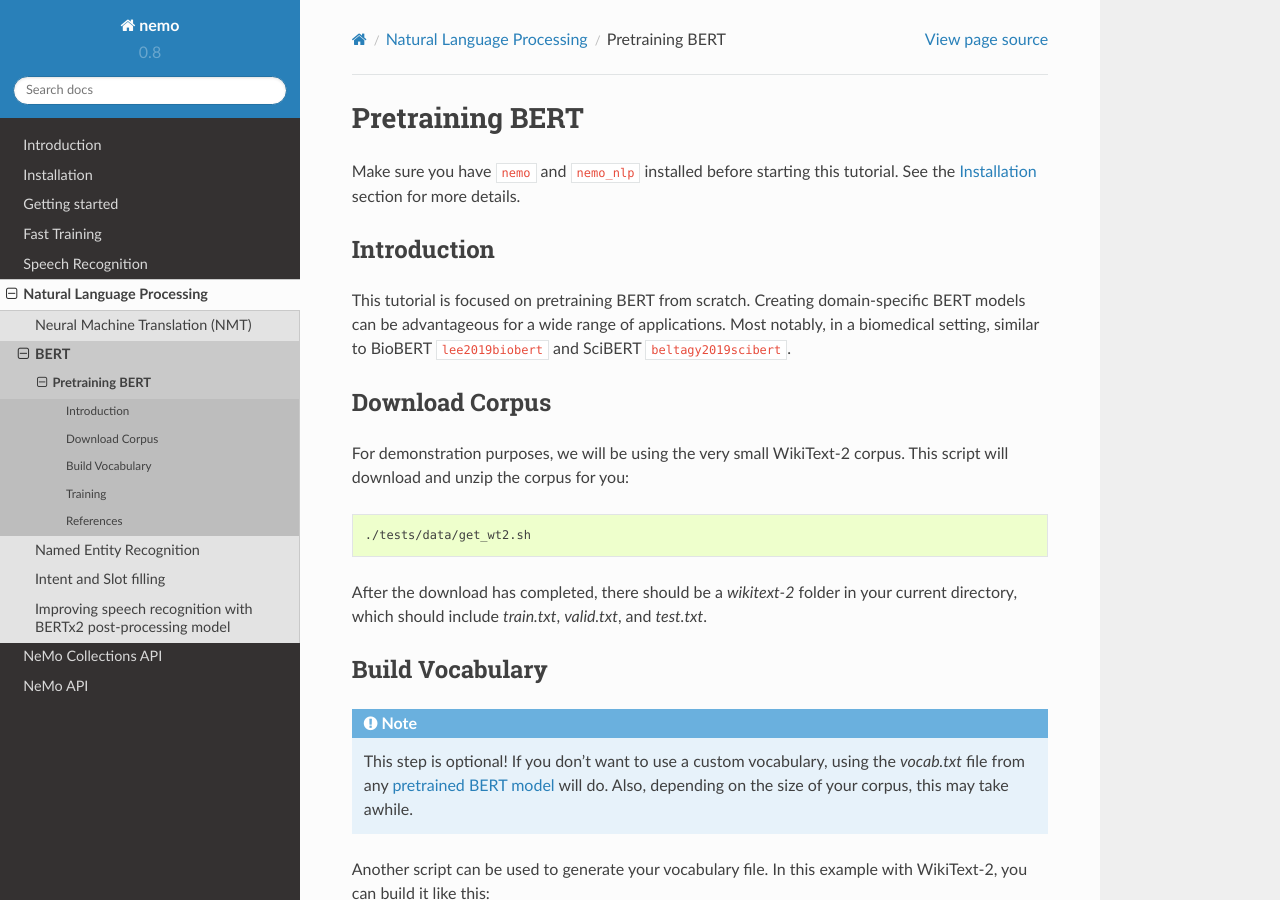
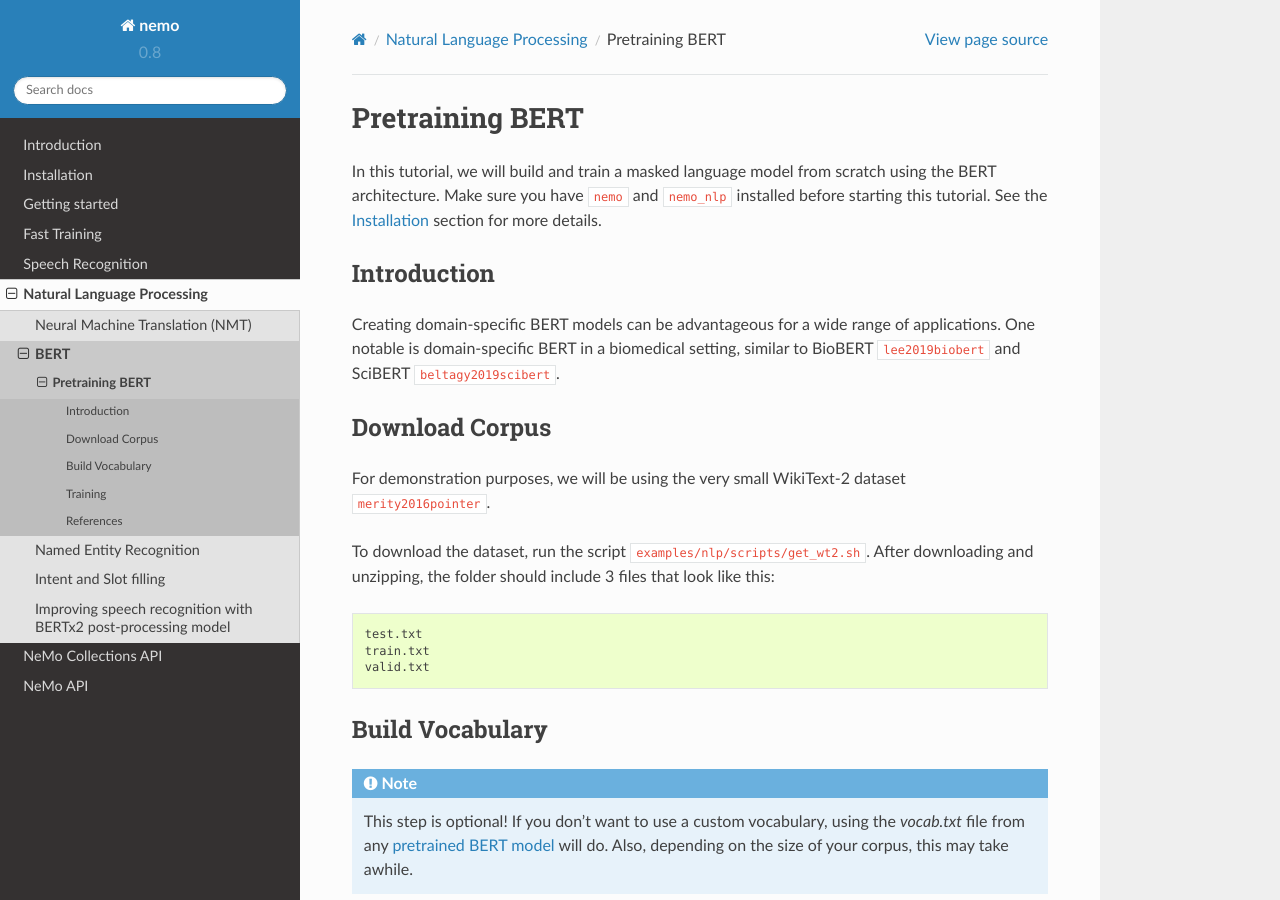
Before and after one commit to backend-engineer1/NEMO, a Sphinx documentation site: the page built from docs/sources/source/nlp/pretraining.rst, in a window 1280 px wide and 900 px high. Built offline with Sphinx 7.4.7 and the Read the Docs theme 2.0.0, drawn with Linux system fonts in a browser that asks for light colours; cross-references to code outside the pages are shown as plain code.

Commit message:
lm data layer
Signed-off-by: Chip Nguyen <huyenntkvn@gmail.com>

```diff
--- a/docs/sources/source/nlp/Bertbib.bib
+++ b/docs/sources/source/nlp/Bertbib.bib
@@ -21,3 +21,17 @@
     archivePrefix={arXiv},
     primaryClass={cs.CL}
 }
+
+@article{baevski2018adaptive,
+  title={Adaptive input representations for neural language modeling},
+  author={Baevski, Alexei and Auli, Michael},
+  journal={arXiv preprint arXiv:1809.10853},
+  year={2018}
+}
+
+@article{merity2016pointer,
+  title={Pointer sentinel mixture models},
+  author={Merity, Stephen and Xiong, Caiming and Bradbury, James and Socher, Richard},
+  journal={arXiv preprint arXiv:1609.07843},
+  year={2016}
+}
--- a/docs/sources/source/nlp/lm.bib
+++ /dev/null
@@ -1,6 +0,0 @@
-@article{baevski2018adaptive,
-  title={Adaptive input representations for neural language modeling},
-  author={Baevski, Alexei and Auli, Michael},
-  journal={arXiv preprint arXiv:1809.10853},
-  year={2018}
-}
--- a/docs/sources/source/nlp/pretraining.rst
+++ b/docs/sources/source/nlp/pretraining.rst
@@ -1,24 +1,26 @@
 Pretraining BERT
 ================
 
-Make sure you have ``nemo`` and ``nemo_nlp`` installed before starting this
-tutorial. See the :ref:`installation` section for more details.
+In this tutorial, we will build and train a masked language model from scratch using the BERT architecture. Make sure you have ``nemo`` and ``nemo_nlp`` installed before starting this tutorial. See the :ref:`installation` section for more details.
 
 Introduction
 ------------
 
-This tutorial is focused on pretraining BERT from scratch. Creating domain-specific BERT models can be advantageous for a wide range of applications. Most notably, in a biomedical setting, similar to BioBERT :cite:`lee2019biobert` and SciBERT :cite:`beltagy2019scibert`.
+Creating domain-specific BERT models can be advantageous for a wide range of applications. One notable is domain-specific BERT in a biomedical setting, similar to BioBERT :cite:`lee2019biobert` and SciBERT :cite:`beltagy2019scibert`.
+
 
 Download Corpus
 ---------------
 
-For demonstration purposes, we will be using the very small WikiText-2 corpus. This script will download and unzip the corpus for you:
+For demonstration purposes, we will be using the very small WikiText-2 dataset :cite:`merity2016pointer`.
+
+To download the dataset, run the script ``examples/nlp/scripts/get_wt2.sh``. After downloading and unzipping, the folder should include 3 files that look like this:
 
 .. code-block:: bash
 
-   ./tests/data/get_wt2.sh
-
-After the download has completed, there should be a `wikitext-2` folder in your current directory, which should include `train.txt`, `valid.txt`, and `test.txt`.
+    test.txt
+    train.txt
+    valid.txt
 
 Build Vocabulary
 ----------------
@@ -39,6 +41,7 @@
     python tests/data/create_vocab.py --dataset_dir path_to_dataset/
 
 The script will output two important files: `tokenizer.vocab` and `tokenizer.model`. We'll explain how to use both in the next section.
+
 
 Training
 --------
```
Also changed, not shown: 1 other file.
